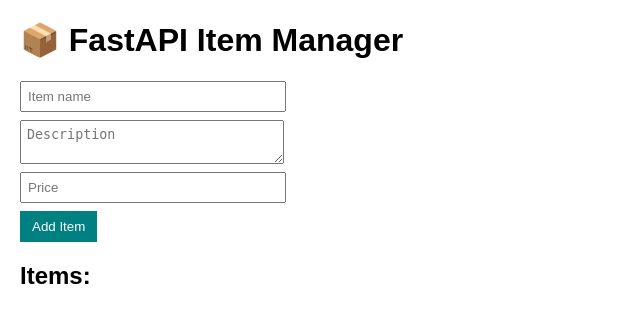
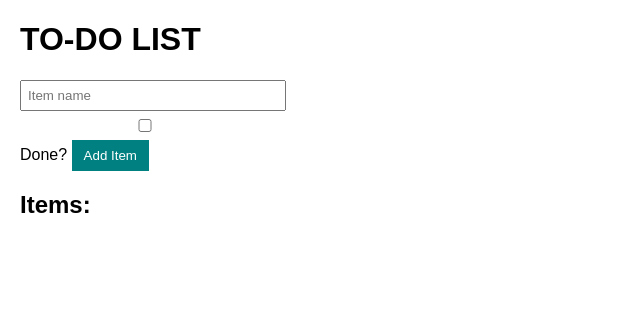
Before and after one commit to Shreyaaa101/FastApi, a FastAPI app: page / in a window 1280 px wide. Shown: the top 323 px of the page, without its empty margins (0-640 px from the left). Run offline with FastAPI, Linux system fonts and the light colour scheme.

Commit message:
FastAPI+Jinja2

```diff
--- a/main.py
+++ b/main.py
@@ -1,38 +1,42 @@
 # filename: main.py
-from fastapi import FastAPI, Request, Form
-from fastapi.responses import HTMLResponse, RedirectResponse
-from pydantic import BaseModel
+
+from fastapi import FastAPI, Form, Request
+from fastapi.responses import RedirectResponse, HTMLResponse
+from fastapi.templating import Jinja2Templates
 from fastapi.staticfiles import StaticFiles
-from fastapi.templating import Jinja2Templates
 
 app = FastAPI()
 
-# Example in-memory database
+# setup templates folder
+templates = Jinja2Templates(directory="templates")
+
+# in-memory DB
 fake_db = []
 
-# Templates setup (HTML files in 'templates' folder)
-templates = Jinja2Templates(directory="templates")
 
-# Item model
-class Item(BaseModel):
-    name: str
-    description: str | None = None
-    price: float
+# Root route - show the todo list
+@app.get("/", response_class=HTMLResponse)
+def read_root(request: Request):
+    return templates.TemplateResponse(
+        "index.html", {"request": request, "items": fake_db}
+    )
 
-# Root → GUI Home
-@app.get("/", response_class=HTMLResponse)
-def home(request: Request):
-    return templates.TemplateResponse("index.html", {"request": request, "items": fake_db})
 
-# Handle form submission → POST item
+# Handle form submission
 @app.post("/add-item")
-def add_item(name: str = Form(...), description: str = Form(""), price: float = Form(...)):
+def add_item(
+    name: str = Form(...),
+    status: str | None = Form(None),   # checkbox → might be None or "on"
+):
     item_id = len(fake_db) + 1
-    item = {"id": item_id, "name": name, "description": description, "price": price}
+    item = {"id": item_id, "name": name, "status": bool(status)}
     fake_db.append(item)
+
+    # redirect back to homepage to show updated list
     return RedirectResponse(url="/", status_code=303)
 
-# API endpoint (if you want JSON access)
-@app.get("/items/")
+
+# Extra route just for debugging (raw JSON)
+@app.get("/items")
 def get_items():
     return {"items": fake_db}
--- a/templates/index.html
+++ b/templates/index.html
@@ -1,7 +1,7 @@
 <!DOCTYPE html>
 <html>
 <head>
-    <title>FastAPI Item Manager</title>
+    <title>TO-DO List</title>
     <style>
         body { font-family: Arial, sans-serif; margin: 20px; }
         form { margin-bottom: 20px; }
@@ -12,20 +12,21 @@
     </style>
 </head>
 <body>
-    <h1>📦 FastAPI Item Manager</h1>
+    <h1>TO-DO LIST</h1>
 
     <form action="/add-item" method="post">
         <input type="text" name="name" placeholder="Item name" required />
-        <textarea name="description" placeholder="Description"></textarea>
-        <input type="number" name="price" placeholder="Price" step="0.01" required />
+        <label>
+            <input type="checkbox" name="status" /> Done?
+        </label>
         <button type="submit">Add Item</button>
     </form>
 
     <h2>Items:</h2>
     {% for item in items %}
         <div class="item">
-            <strong>{{ item.name }}</strong> - ₹{{ item.price }} <br>
-            <small>{{ item.description }}</small>
+            <strong>{{ item.name }}</strong> -
+            {% if item.status %} ✅ Done {% else %} ⏳ Pending {% endif %}
         </div>
     {% endfor %}
 </body>
```
Also changed, not shown: README.md, images/pic1.png (added).
